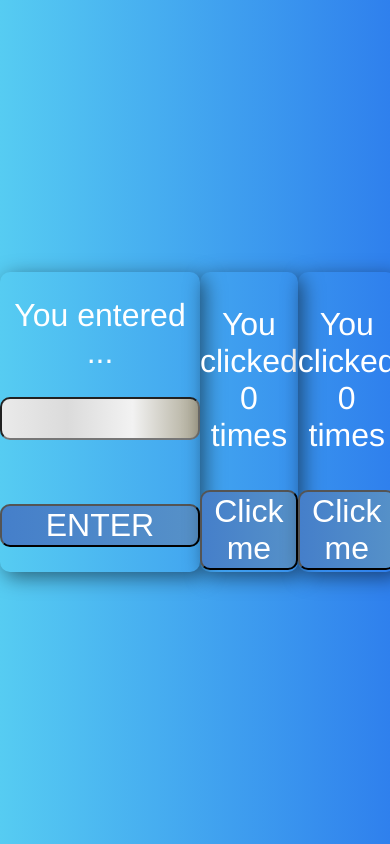
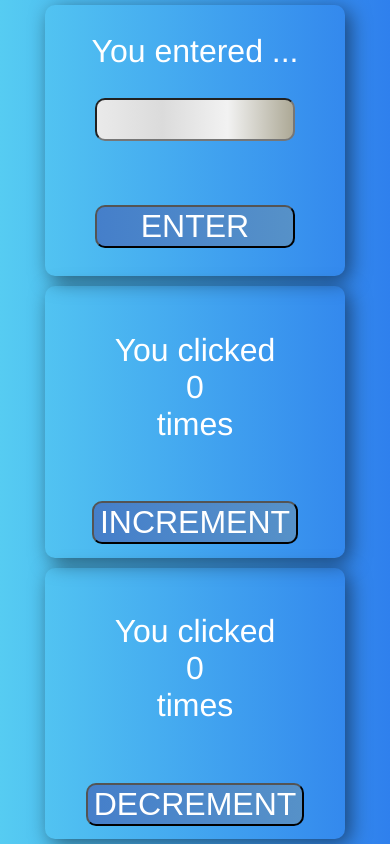
Before and after one commit to maxfrisson/test-app-react-ts, a React (Create React App) app: page / in a window 390 px wide. Built offline with nearby package versions, Linux system fonts and the light colour scheme.

Commit message:
fix button label

```diff
--- a/src/App.module.css
+++ b/src/App.module.css
@@ -9,3 +9,9 @@
   color: #ffffff;
   font-size: 2rem;
 }
+
+@media (max-width: 900px) {
+  .appBody {
+    flex-direction: column;
+  }
+}
--- a/src/App.tsx
+++ b/src/App.tsx
@@ -3,7 +3,7 @@ import { Counter } from "./components/Counter/Counter";
 import { Decremenator } from "./components/Decremenator/Decremenator";
 import { Incremenator } from "./components/Incremenator/Incremenator";
 
-const App = () => {
+const App: React.FC = () => {
   return (
     <div className={style.appBody}>
       <Counter />
--- a/src/components/Counter/Counter.module.css
+++ b/src/components/Counter/Counter.module.css
@@ -7,6 +7,7 @@
   align-items: center;
   box-shadow: 5px 5px 20px 0px rgba(0,0,0,0.5);
   border-radius: 10px;
+  margin: 5px;
 }
 
 .counterInput {
--- a/src/components/Counter/Counter.tsx
+++ b/src/components/Counter/Counter.tsx
@@ -1,7 +1,7 @@
 import { useEffect, useState } from "react";
 import style from "./Counter.module.css";
 
-export const Counter = () => {
+export const Counter: React.FC = () => {
   const [tempCount, setTempCount] = useState("");
   const [count, setCount] = useState("");
 
--- a/src/components/Decremenator/Decremenator.module.css
+++ b/src/components/Decremenator/Decremenator.module.css
@@ -7,6 +7,7 @@
   align-items: center;
   box-shadow: 5px 5px 20px 0px rgba(0,0,0,0.5);
   border-radius: 10px;
+  margin: 5px;
 }
 
 .decrementButton {
--- a/src/components/Decremenator/Decremenator.tsx
+++ b/src/components/Decremenator/Decremenator.tsx
@@ -1,7 +1,7 @@
 import { useEffect, useState } from "react";
 import style from "./Decremenator.module.css";
 
-export const Decremenator = () => {
+export const Decremenator: React.FC = () => {
   const [count, setCount] = useState(0);
 
   useEffect(() => {
@@ -14,7 +14,7 @@ export const Decremenator = () => {
         You clicked <br /> {count} <br /> times
       </p>
       <button className={style.decrementButton} onClick={() => setCount(count - 1)}>
-        Click me
+        DECREMENT
       </button>
     </div>
   );
--- a/src/components/Incremenator/Incremenator.module.css
+++ b/src/components/Incremenator/Incremenator.module.css
@@ -7,6 +7,7 @@
   align-items: center;
   box-shadow: 5px 5px 20px 0px rgba(0,0,0,0.5);
   border-radius: 10px;
+  margin: 5px;
 }
 
 .incrementButton {
--- a/src/components/Incremenator/Incremenator.tsx
+++ b/src/components/Incremenator/Incremenator.tsx
@@ -14,7 +14,7 @@ export const Incremenator = () => {
         You clicked <br /> {count} <br /> times
       </p>
       <button className={style.incrementButton} onClick={() => setCount(count + 1)}>
-        Click me
+        INCREMENT
       </button>
     </div>
   );
```
Also changed, not shown: src/components/Incremenator copy/Incremenator.tsx (deleted, +0 -21 lines).
